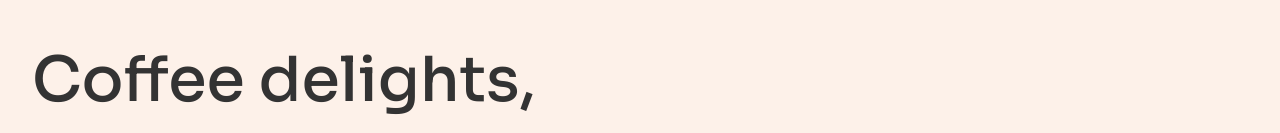
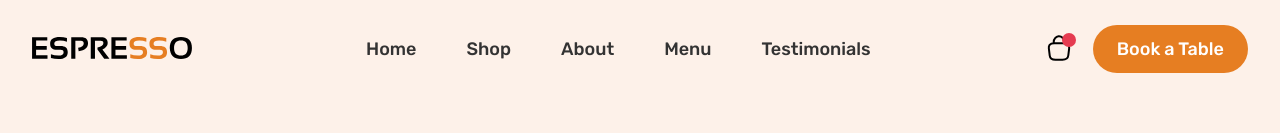
Before and after one commit to anillkunda/espresso-coffee-website, a website built with Vite: page index.html in a window 1280 px wide. Shown: the top 133 px of the page. Built offline with nearby package versions, Linux system fonts and the light colour scheme.

Commit message:
header navigation

```diff
--- a/css/sections/header.css
+++ b/css/sections/header.css
@@ -0,0 +1,86 @@
+.header {
+  padding: 2.5rem 0;
+  background-color: var(--light-beige);
+}
+
+.navbar {
+  max-width: 160rem;
+  margin: 0 auto;
+  padding: 0 3.2rem;
+
+  display: flex;
+  justify-content: space-between;
+  align-items: center;
+}
+
+.logo {
+  width: 16rem;
+}
+
+.nav-wrap {
+  display: flex;
+  gap: 4rem;
+}
+
+.nav-menu {
+  display: flex;
+  align-items: center;
+  gap: 5rem;
+}
+
+.nav-link {
+  font-size: 1.8rem;
+  font-weight: 500;
+  color: var(--very-dark-gray);
+  line-height: 150%;
+
+  text-decoration: none;
+}
+
+.nav-link:hover {
+  color: var(--dark-orange);
+}
+
+.nav-cart-wrap {
+  display: flex;
+  align-items: center;
+  gap: 2rem;
+}
+
+.cart {
+  position: relative;
+}
+
+.cart-item {
+  width: 1.4rem;
+  height: 1.4rem;
+  color: var(--white);
+  font-size: 1.2rem;
+  background-color: #e53b50;
+  border-radius: 50%;
+  place-items: center;
+  display: grid;
+  position: absolute;
+  top: -5%;
+  right: -10%;
+}
+
+.btn-book-table:link,
+.btn-book-table:visited {
+  display: inline-block;
+
+  font-size: 1.8rem;
+  font-weight: 500;
+  color: var(--white);
+
+  background-color: var(--orange);
+  padding: 1.5rem 2.4rem;
+  border-radius: 4rem;
+
+  text-decoration: none;
+  transition: all 0.3s;
+}
+
+.btn-book-table:hover {
+  background-color: var(--dark-orange);
+}
--- a/index.html
+++ b/index.html
@@ -14,7 +14,40 @@
     <title>Espresso House &mdash; Coffee</title>
   </head>
   <body>
-    <!-- <header></header> -->
+    <header class="header">
+      <div class="navbar">
+        <a href="#">
+          <img
+            src="assets/icons/logo-b-1.svg"
+            alt="Espresso logo"
+            class="logo"
+          />
+        </a>
+
+        <div class="nav-wrap">
+          <nav class="nav-menu">
+            <a href="#home" class="nav-link">Home</a>
+            <a href="#" class="nav-link">Shop</a>
+            <a href="#" class="nav-link">About</a>
+            <a href="#" class="nav-link">Menu</a>
+            <a href="#" class="nav-link">Testimonials</a>
+          </nav>
+        </div>
+
+        <div class="nav-cart-wrap">
+          <div class="cart">
+            <p class="cart-item">&nbsp;</p>
+            <img
+              src="assets/icons/bag.svg"
+              alt="Sopping bag icon"
+              class="cart-img"
+            />
+          </div>
+          <a href="#book-table" class="btn-book-table">Book a Table</a>
+        </div>
+      </div>
+    </header>
+
     <main>
       <!-- ** Hero Section -->
       <section class="section-hero" id="home">
```
